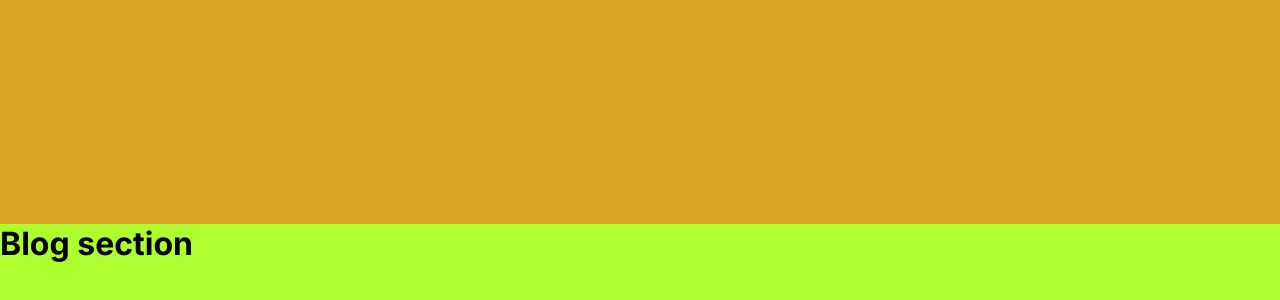
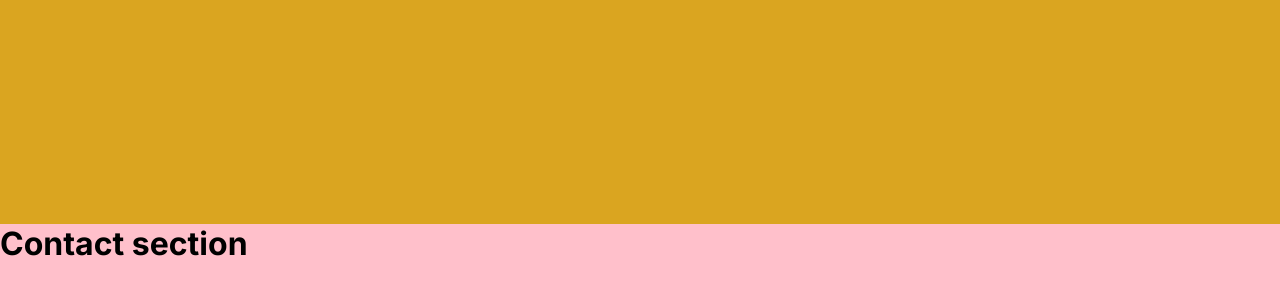
Before and after one commit to jennynguyenoberg/v3, a Next.js app: page / in a window 1280 px wide. Shown: the part 2176-2476 px from the top of the page. Built offline with nearby package versions, Linux system fonts and the light colour scheme.

Commit message:
Clean up navbar.js

```diff
--- a/app/components/navigation/navigation.module.css
+++ b/app/components/navigation/navigation.module.css
@@ -2,4 +2,5 @@
   background-color: black;
   display: flex;
   position: fixed;
+  cursor: pointer;
 }
--- a/app/components/navigation/page.js
+++ b/app/components/navigation/page.js
@@ -18,27 +18,11 @@ export default function Navigation() {
           <Link activeClass="active" to="projects" spy={true} smooth={true} offset={0} duration={500}>Projects</Link>
         </li>
         <li>
-          <Link activeClass="active" to="blog" spy={true} smooth={true} offset={0} duration={500}>Blog</Link>
+          <Link activeClass="active" to="contact" spy={true} smooth={true} offset={0} duration={500}>Contact</Link>
         </li>
         <li>
-          <Link activeClass="active" to="contact" spy={true} smooth={true} offset={0} duration={500}>Contact</Link>
+          <a href="https://assignment2-blog.vercel.app/">Blog</a>
         </li>
-
-        {/* <Link href="/">
-          <li>Home</li>
-        </Link>
-        <Link href="#about">
-          <li>About</li>
-        </Link>
-        <Link href="#projects">
-          <li>Projects</li>
-        </Link>
-        <Link href="#blog">
-          <li>Blog</li>
-        </Link>
-        <Link href="#contact">
-          <li>Contact</li>
-        </Link> */}
       </ul>
     </div>
   );
--- a/app/page.js
+++ b/app/page.js
@@ -2,7 +2,7 @@ import Navigation from './components/navigation/page'
 import Hero from './hero/page'
 import About from './about/page'
 import Projects from './projects/page'
-import Blog from './blog/page'
+// import Blog from './blog/page'
 import Contact from './contact/page'
 import Footer from './components/footer/page'
 
@@ -13,7 +13,7 @@ export default function Home() {
       <Hero />
       <About />
       <Projects />
-      <Blog />
+      {/* <Blog /> */}
       <Contact />
       <Footer />
     </>
```
